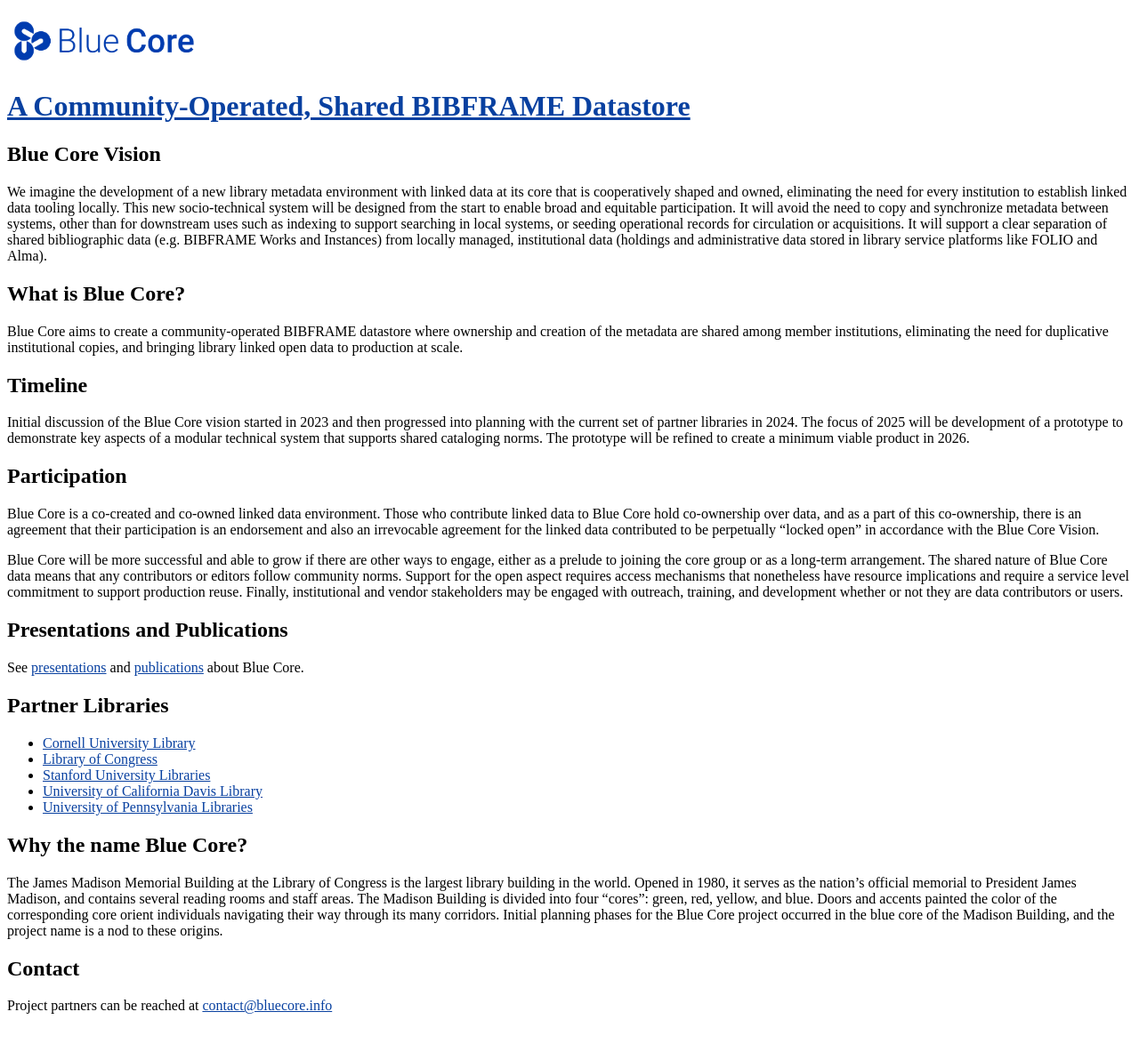
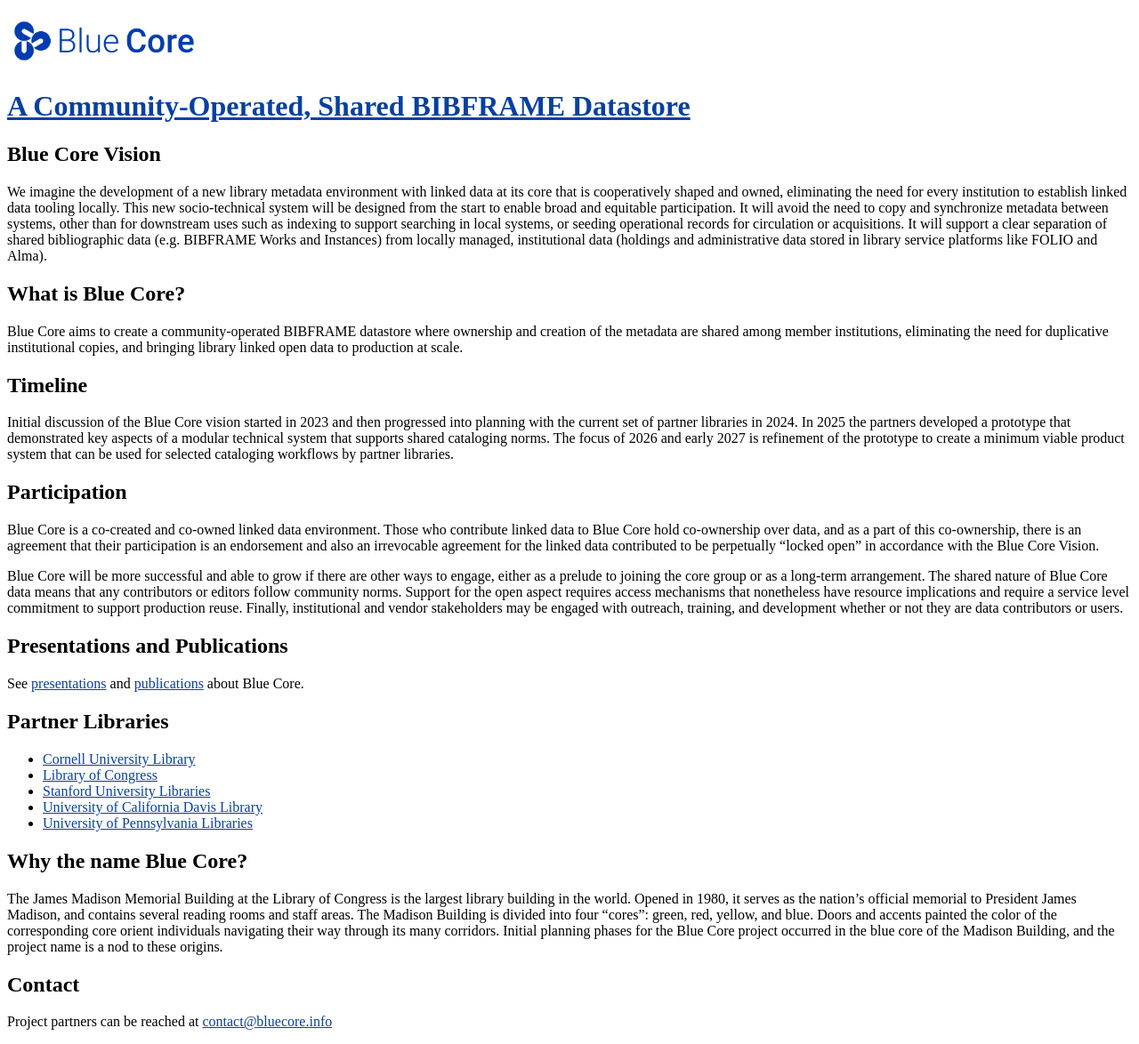
Before and after one commit to blue-core-lod/bluecore_info, a Jekyll site: the page built from index.md, in a window 1280 px wide. Shown: the whole page at 89% size. Built offline with Jekyll 4.4.1, drawn with Linux system fonts in a browser that asks for light colours; our own code applies the rules of GitHub Pages for plain Markdown files; comment, search, counter and statistics services are not loaded.

Commit message:
Update timeline description

```diff
--- a/index.md
+++ b/index.md
@@ -8,7 +8,7 @@ Blue Core aims to create a community-operated BIBFRAME datastore where ownership
 
 ## Timeline
 
-Initial discussion of the Blue Core vision started in 2023 and then progressed into planning with the current set of partner libraries in 2024. The focus of 2025 will be development of a prototype to demonstrate key aspects of a modular technical system that supports shared cataloging norms. The prototype will be refined to create a minimum viable product in 2026.
+Initial discussion of the Blue Core vision started in 2023 and then progressed into planning with the current set of partner libraries in 2024. In 2025 the partners developed a prototype that demonstrated key aspects of a modular technical system that supports shared cataloging norms. The focus of 2026 and early 2027 is refinement of the prototype to create a minimum viable product system that can be used for selected cataloging workflows by partner libraries.
 
 ## Participation
 
```
